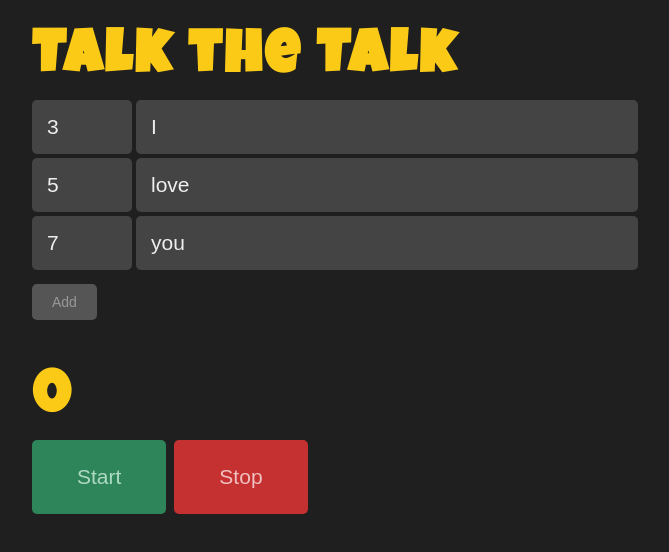
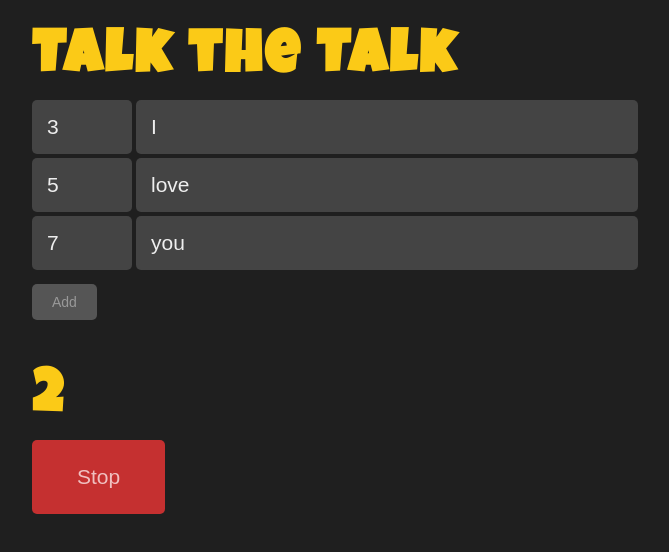
Before and after one commit to mrin2810/09-web-speech-and-timers, a React (Create React App) app: page / in a window 1280 px wide. Both pictures are taken after a click on the button "Start". Shown: the top 552 px of the page, without its empty margins (303-972 px from the left). Built offline with nearby package versions, Linux system fonts and the light colour scheme; the HTML template or start-up script is replaced by a standard one.

Commit message:
wired up start and stop buttons

```diff
--- a/src/App.js
+++ b/src/App.js
@@ -1,4 +1,6 @@
 import React, { useState } from 'react';
+import { useStopwatch } from 'react-timer-hook';
+
 import TimerSlot from './components/TimerSlot';
 import './App.css';
 
@@ -8,6 +10,8 @@ export default function App() {
     { time: 5, text: 'love'},
     { time: 7, text: 'you'},
   ]);
+
+  const { seconds, isRunning, start, reset } = useStopwatch({ autoStart: false });
 
   function handleBlur(index, time, text) {
     const newTimers = [...timers];
@@ -37,12 +41,12 @@ export default function App() {
       </div>
 
       {/* seconds */}
-      <h2>0</h2>
+      <h2>{seconds}</h2>
 
       {/* buttons */}
       <div className="buttons">
-        <button className="start-button">Start</button>
-        <button className="stop-button">Stop</button>
+        {!isRunning && <button className="start-button" onClick={start}>Start</button>}
+        {isRunning && <button className="stop-button" onClick={() => reset(0, false)}>Stop</button>}
       </div>
     </div>
   );
```
